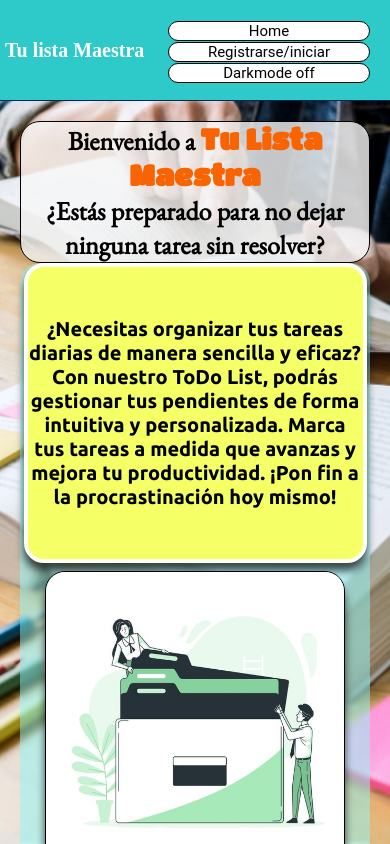
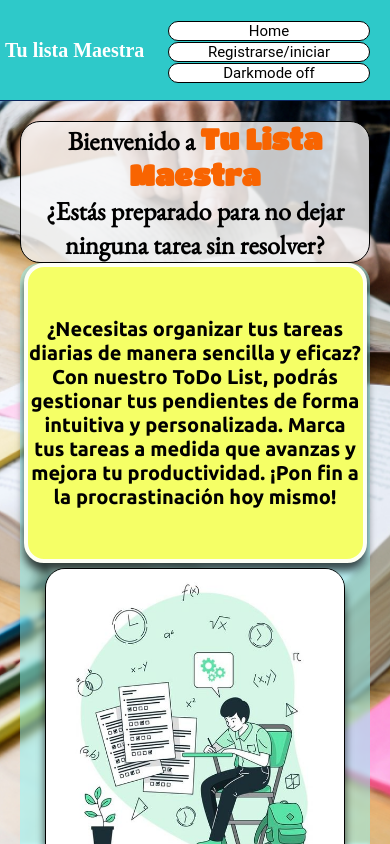
Before and after one commit to jullianjul/ToDoList, a React (Vite) app: page / in a window 390 px wide. Both pictures are taken after a click on the item "Home". Shown: the top 844 px of the page. Built offline with nearby package versions, Linux system fonts and the light colour scheme; a web font is replaced by a local one.

Commit message:
arreglando imgs

```diff
--- a/src/Homem.css
+++ b/src/Homem.css
@@ -105,7 +105,27 @@
     justify-content: center;
     align-items: center;
 }
-.carousel__image{
+.carousel__image0{
+    width: 70%;
+    height:100%;
+    background-image: url(./../img/muchachosconarchivos.jpg);
+    border-radius: 20px;
+    margin-left: 10px;
+    margin-top: 10px;
+    border: solid 1px;
+    border-color:hsl(0, 0%, 0%);
+    box-shadow: 0px 12px 8px rgba(0, 0, 0, 0.7);
+}
+.carousel__image1{
+    width: 70%;
+    border-radius: 20px;
+    margin-left: 10px;
+    margin-top: 10px;
+    border: solid 1px;
+    border-color:hsl(0, 0%, 0%);
+    box-shadow: 0px 12px 8px rgba(0, 0, 0, 0.7);
+}
+.carousel__image2{
     width: 70%;
     border-radius: 20px;
     margin-left: 10px;
@@ -129,6 +149,7 @@
     height: auto;
     display: block;
 }
+
 .Botonesdenavegacion{
     width: 60vw;
     height: 40px;
@@ -171,7 +192,17 @@
         width: 98%;
         margin-left: 0;
     }
-    .carousel__image{
+    .carousel__image0{
+        margin-right: 0;
+        margin-left: 0;
+        width: 300px;
+    }
+    .carousel__image1{
+        margin-right: 0;
+        margin-left: 0;
+        width: 300px;
+    }
+    .carousel__image2{
         margin-right: 0;
         margin-left: 0;
         width: 300px;
--- a/src/Homem.jsx
+++ b/src/Homem.jsx
@@ -12,7 +12,7 @@ function Homem() {
   const slides = [
     {
       description: "¿Necesitas organizar tus tareas diarias de manera sencilla y eficaz? Con nuestro ToDo List, podrás gestionar tus pendientes de forma intuitiva y personalizada. Marca tus tareas a medida que avanzas y mejora tu productividad. ¡Pon fin a la procrastinación hoy mismo!",
-      image: "./../img/muchachosconarchivos.jpg", // Ruta de tu imagen
+      image: "", // Ruta de tu imagen
     },
     {
       description: "El proyecto de ToDo List es una aplicación que te permite crear, organizar y gestionar tus tareas diarias de manera eficiente. Puedes agregar, editar y eliminar tareas y marcarlas como completadas",
@@ -74,9 +74,9 @@ function Homem() {
                   </div>
               <div className="ImgTodolist">
               <img
-                    src={slides[currentIndex].image}
+                    src="./../img/hacertodo.jpg"
                     alt={slides[currentIndex].title}
-                    className={`carousel__image ${btnlistener ? "active-BTN" : ""}`}
+                    className={`carousel__image${currentIndex} ${btnlistener ? "active-BTN" : ""}`}
                   />
               </div>
             </div>
```
